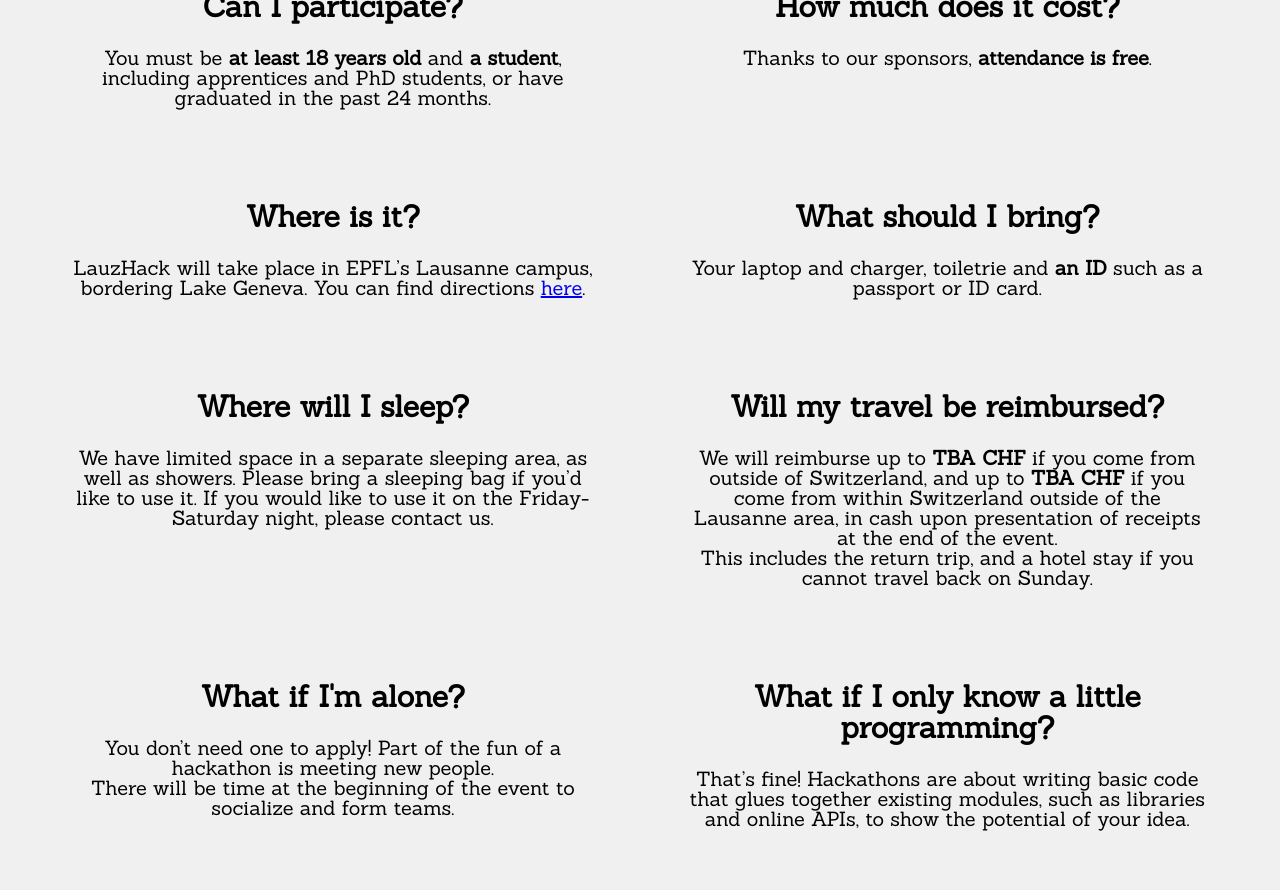
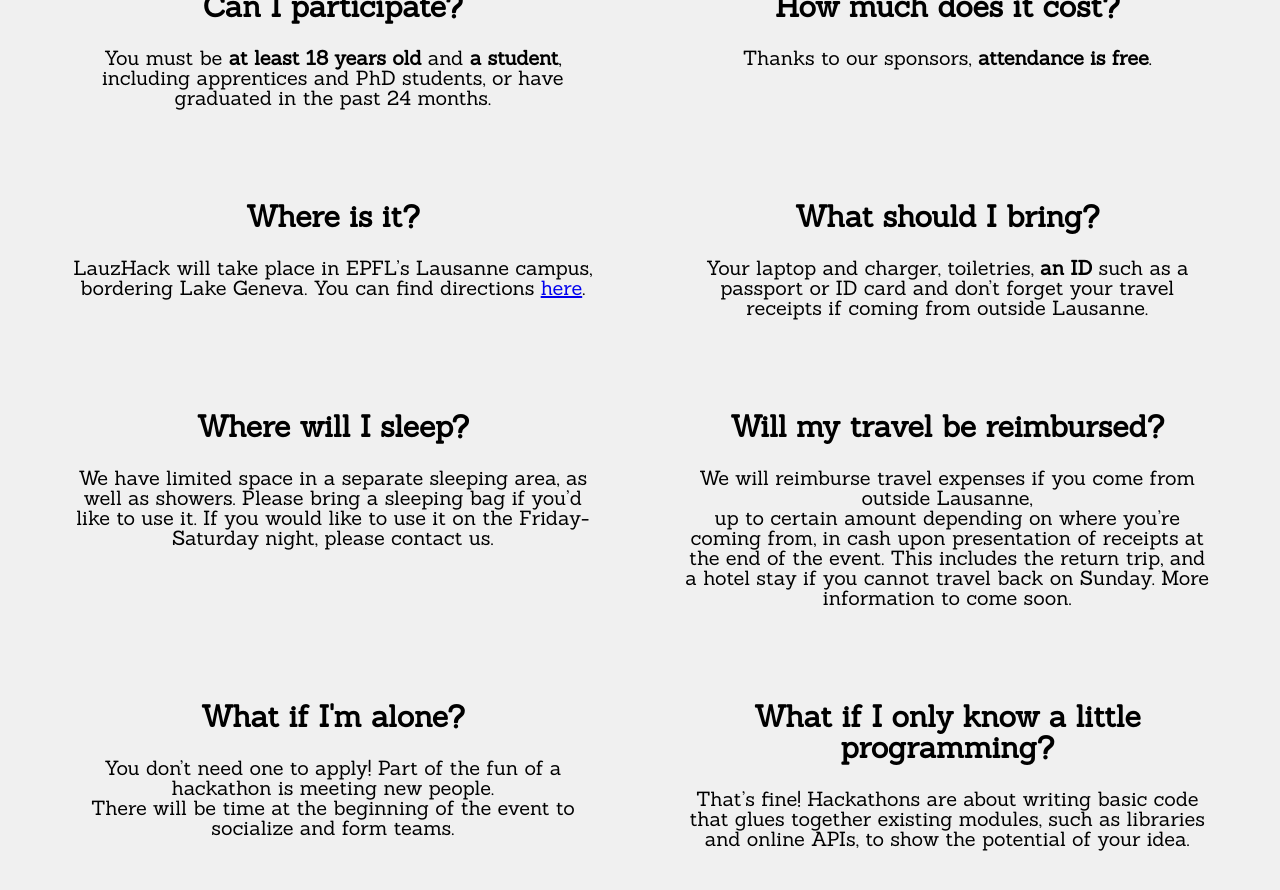
Before and after one commit to LauzHack/LauzHack.github.io, a Jekyll site: the page built from index.html, in a window 1280 px wide and 900 px high, scrolled down 1465 px. Shown: the top 890 px of the window. Built offline with Jekyll 4.4.1, drawn with Linux system fonts in a browser that asks for light colours; some of the changed text lies outside the part shown.

Commit message:
Small cleanup
Changed some text to make it cleaner and fixed one spelling mistake

```diff
--- a/_data/action.yml
+++ b/_data/action.yml
@@ -1,5 +1,5 @@
 # Call to action, optional.
 # If the link is set, the call will appear as a button.
 
-text: More details soon!
+text: More details coming soon!
 link:
--- a/_data/faq.yml
+++ b/_data/faq.yml
@@ -21,7 +21,8 @@
 
 - q: What should I bring?
   a: |-
-        Your laptop and charger, toiletrie and **an ID** such as a passport or ID card.
+        Your laptop and charger, toiletries, **an ID** such as a passport or ID card and don't
+        forget your travel receipts if coming from outside Lausanne.
 
 - q: Where will I sleep?
   a: |-
@@ -31,10 +32,15 @@
 
 - q: Will my travel be reimbursed?
   a: |-
-        We will reimburse up to **TBA CHF** if you come from outside of Switzerland,
-        and up to **TBA CHF** if you come from within Switzerland outside of the Lausanne area,
+        We will reimburse travel expenses if you come from outside Lausanne,
+        up to certain amount depending on where you're coming from,
         in cash upon presentation of receipts at the end of the event.
         This includes the return trip, and a hotel stay if you cannot travel back on Sunday.
+        More information to come soon.
+#        We will reimburse up to **TBA CHF** if you come from outside of Switzerland,
+#        and up to **TBA CHF** if you come from within Switzerland outside of the Lausanne area,
+#        in cash upon presentation of receipts at the end of the event.
+#        This includes the return trip, and a hotel stay if you cannot travel back on Sunday.
 
 - q: What if I'm alone?
   a: |-
--- a/_data/info.yml
+++ b/_data/info.yml
@@ -3,7 +3,7 @@
 
 # Event date and location
 date_and_location: |
-  Date TBA
+  Date to be announced yet
   EPFL, Switzerland
 
 # Event description; short is for e.g. Facebook shared links, long appears on the home page.
@@ -26,7 +26,7 @@
 luma: lauzhack
 instagram: lauzhack
 discord: https://discord.gg/kBfkHqVZft
-mailinglist: https://go.epfl.ch/lauzhackmailing
+# mailinglist: https://go.epfl.ch/lauzhackmailing - Commented out as it's a closed form link
 
 # Accent color of the website
 color: '#d42b2e'
```
